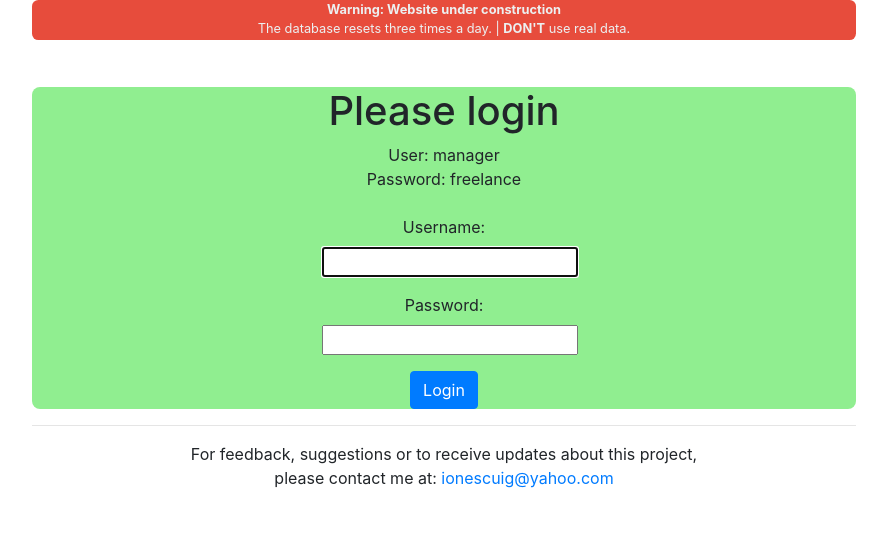
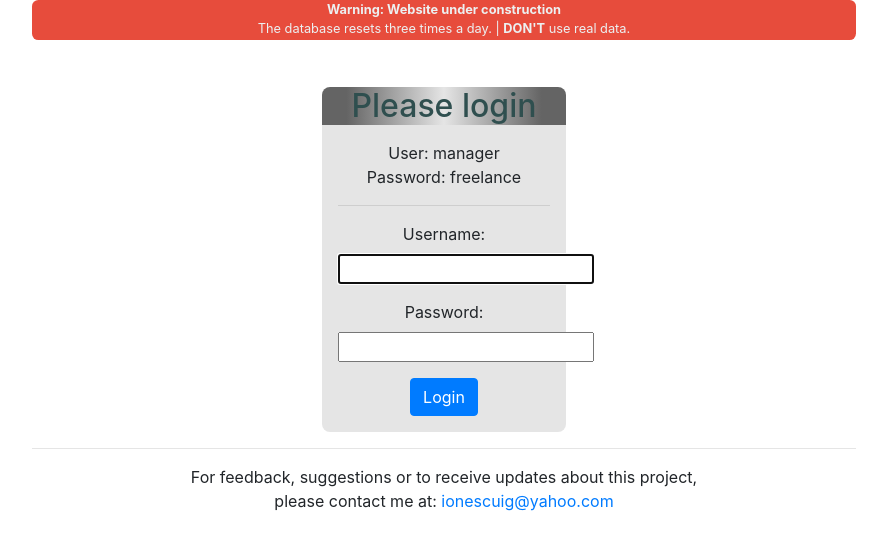
Before and after one commit to ionescuig/freelance-manager, a Django app: page /profile/login/ in a window 1280 px wide. Shown: the top 550 px of the page, without its empty margins (196-1083 px from the left). Run offline with Django 3.2, Linux system fonts and the light colour scheme; parts of the project's set-up code (start-up, migrations or seed data) failed here and were passed over; some libraries are stand-ins or nearby versions.

Commit message:
Changed login page

```diff
--- /dev/null
+++ b/src/static/css/login.css
@@ -0,0 +1,18 @@
+.container-body {
+    border-radius: 0.5rem;
+    background-color: transparent;
+}
+
+.title {
+    border-radius: 0.5rem 0.5rem 0 0;
+    background: linear-gradient(90deg, #646464 0%, #646464 10%, #e5e5e5 50%, #646464 90%, #646464 100%);
+    color: darkslategrey;
+    margin-bottom: 0;
+}
+
+.content {
+    margin-top: 0;
+    border-radius: 0 0 0.5rem 0.5rem;
+    padding: 1em;
+    background-color: #e5e5e5;
+}
--- a/src/templates/registration/login.html
+++ b/src/templates/registration/login.html
@@ -1,26 +1,26 @@
 {% extends "base.html" %}
 {% load static %}
+
+{% block head %}
+    <link rel="stylesheet" href="{% static 'css/login.css' %}">
+{% endblock %}
 
 {% block title %}
     FM | Login
 {% endblock %}
 
-{% block content-title %}
-    Please login
-{% endblock content-title %}
-
 {% block body %}
     <div class="container offset-md-4 col-md-4 text-center">
-        <h1>Please login</h1>
-        <div>
+        <h2 class="title">Please login</h2>
+        <div class="content">
             User: manager
             <br>Password: freelance
-        </div>
-        <br>
-        <form method="POST">
+            <hr>
+            <form method="POST">
             {% csrf_token %}
             {{ form.as_p }}
             <button class="btn btn-primary" type="submit">Login</button>
         </form>
+        </div>
     </div>
 {% endblock body %}
```
